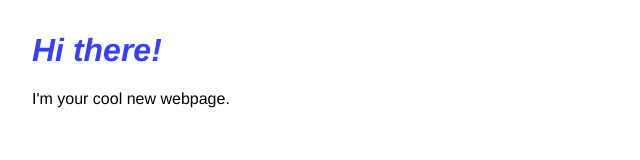
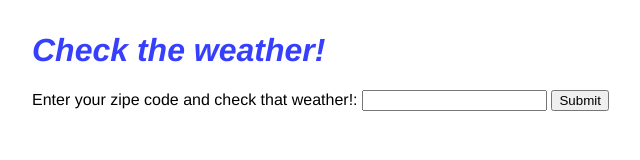
Before and after one commit to psoper1/sandbox, a website with bundled scripts: page index.html in a window 1280 px wide. Shown: the whole page, without its empty margins (0-640 px from the left). Built offline with nearby package versions, Linux system fonts and the light colour scheme; no server answers.

Commit message:
made html

```diff
--- a/index.html
+++ b/index.html
@@ -2,7 +2,7 @@
 <html lang="en">
   <head>
     <!-- change the title -->
-    <title>Hello!</title>
+    <title>Weather Checker</title>
     <meta charset="utf-8">
     <meta http-equiv="X-UA-Compatible" content="IE=edge">
     <meta name="viewport" content="width=device-width, initial-scale=1">
@@ -12,9 +12,9 @@
 
   </head>
   <body>
-    <h1>Hi there!</h1>
+    <h1>Check the weather!</h1>
 
-    <p id="myList"> I'm your cool new webpage.
+    <p> Enter your zipe code and check that weather!: <input type="text" id="zipCode" name="zipCode"> <button id="getWeather">Submit</button>
     </p>
 
     <!-- import the webpage's javascript file -->
```
